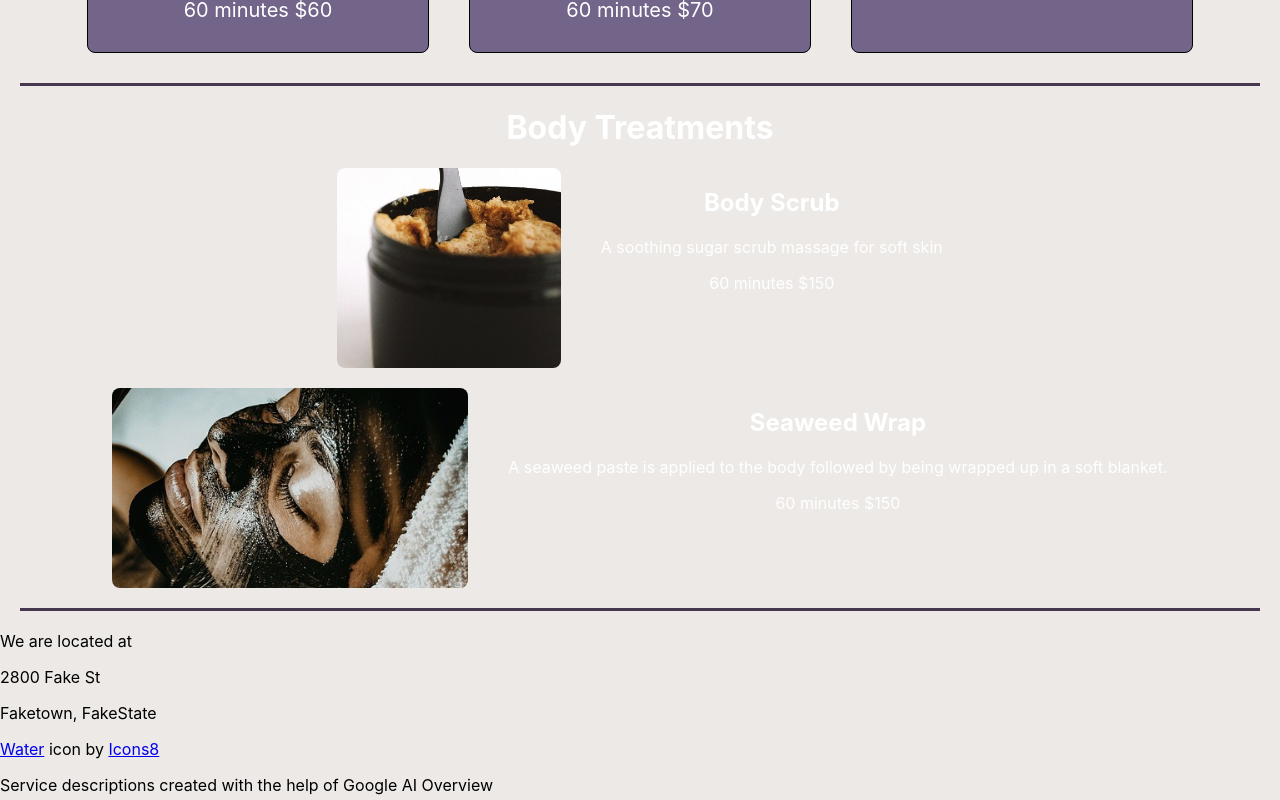
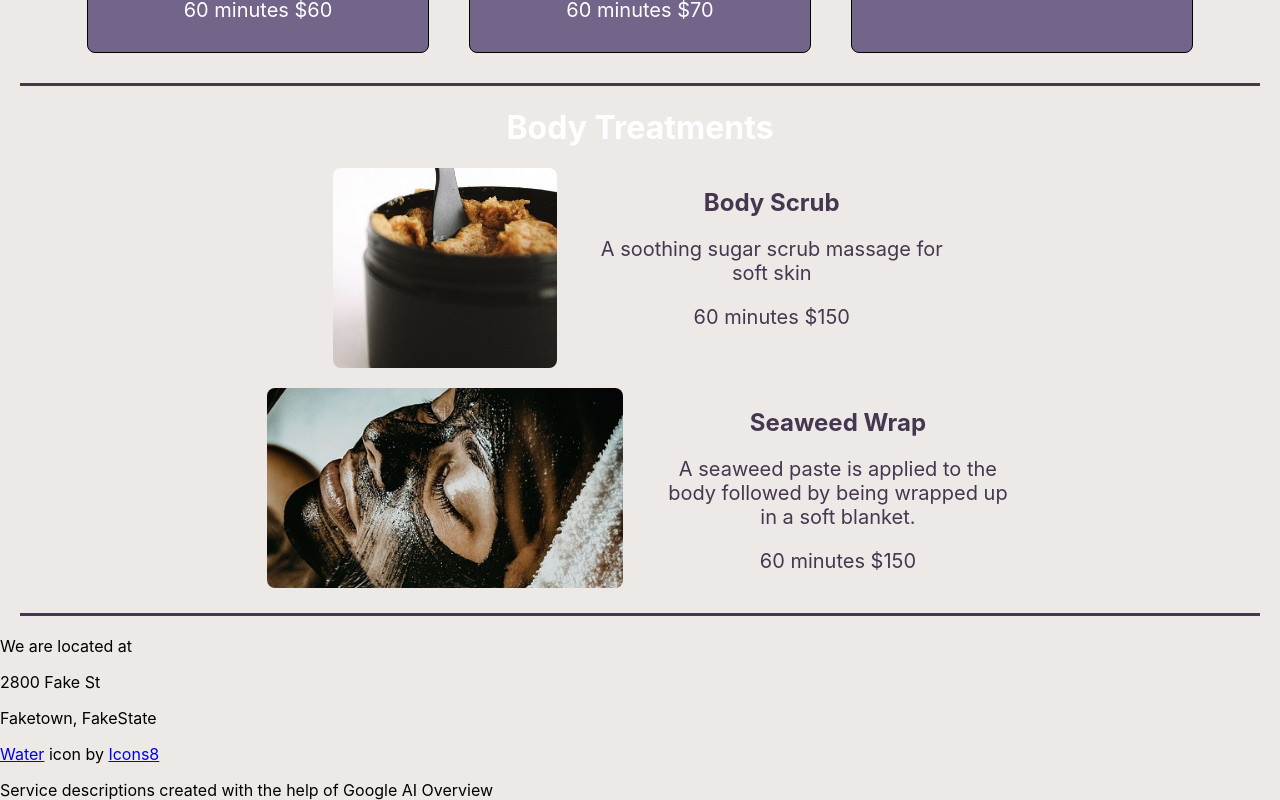
Before and after one commit to LaurenCummings/spa-project, a React (Vite) app: page / in a window 1280 px wide. Shown: the part 2577-3377 px from the top of the page. Built offline with nearby package versions, Linux system fonts and the light colour scheme.

Commit message:
changed font size and color for body treatments

```diff
--- a/src/css/BodyTreatments.css
+++ b/src/css/BodyTreatments.css
@@ -17,3 +17,13 @@
     border-radius: 8px;
     margin-right: 40px;
 }
+
+.body-treatment-service h2 {
+    color: var(--clr-dk-purple);
+}
+
+.body-treatment-service p {
+    color: var(--clr-dk-purple);
+    font-size: 20px;
+    max-width: 350px;
+}
```
